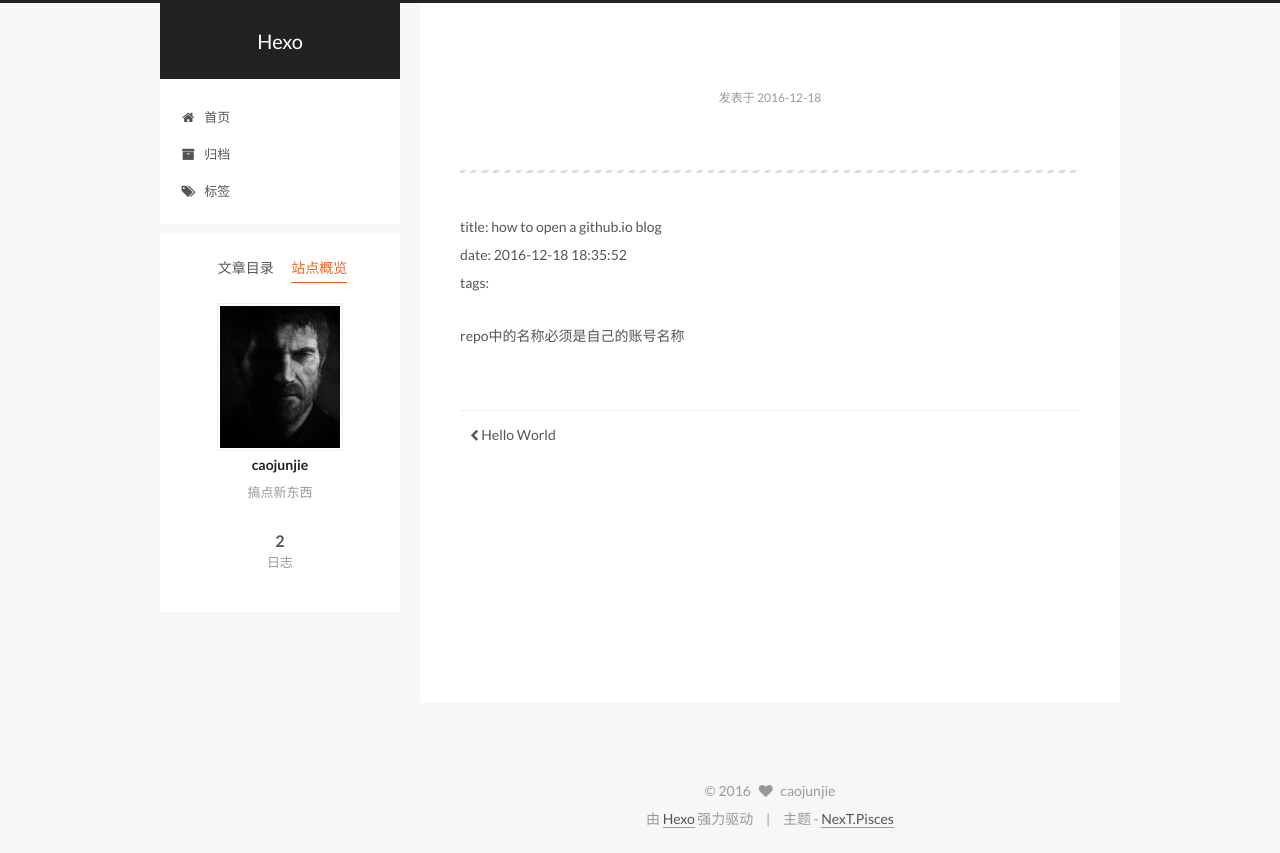
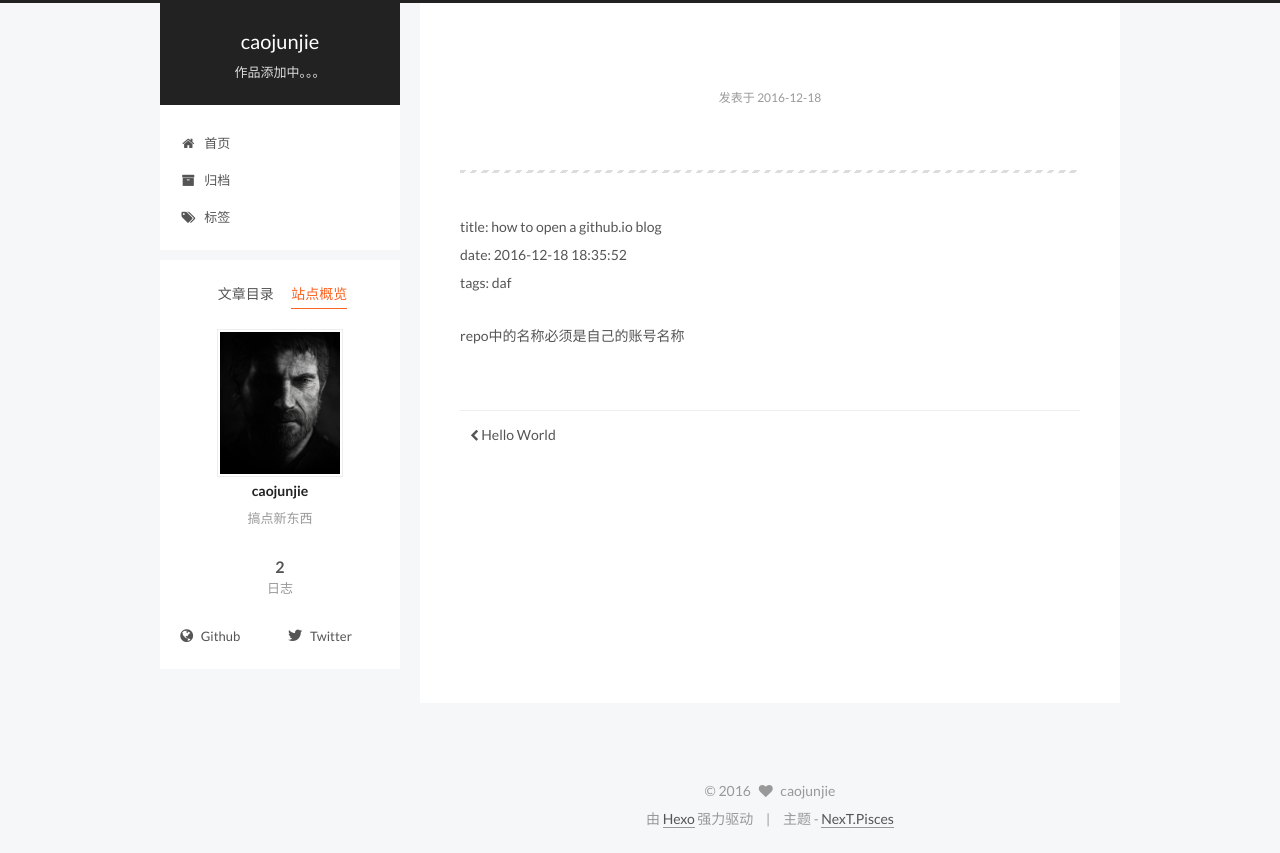
Before and after one commit to vividvictor/vividvictor.github.io, a plain HTML site: page 2016/12/18/how-to-open-a-github-io-blog/index.html in a window 1280 px wide. Both pictures are taken after a click on the item "站点概览". Drawn offline with Linux system fonts and the light colour scheme.

Commit message:
Site updated: 2016-12-18 20:41:40

```diff
--- a/2016/12/18/how-to-open-a-github-io-blog/index.html
+++ b/2016/12/18/how-to-open-a-github-io-blog/index.html
@@ -84,19 +84,19 @@
 
 
 
-<meta name="description" content="title: how to open a github.io blogdate: 2016-12-18 18:35:52tags:
-repo中的名称必须是自己的账号名称">
+<meta name="description" content="title: how to open a github.io blogdate: 2016-12-18 18:35:52tags: daf
+   repo中的名称必须是自己的账号名称">
 <meta property="og:type" content="article">
-<meta property="og:title" content="Hexo">
-<meta property="og:url" content="http://caojunjie.com/2016/12/18/how-to-open-a-github-io-blog/index.html">
-<meta property="og:site_name" content="Hexo">
-<meta property="og:description" content="title: how to open a github.io blogdate: 2016-12-18 18:35:52tags:
-repo中的名称必须是自己的账号名称">
-<meta property="og:updated_time" content="2016-12-18T11:59:03.000Z">
+<meta property="og:title" content="caojunjie">
+<meta property="og:url" content="/2016/12/18/how-to-open-a-github-io-blog/index.html">
+<meta property="og:site_name" content="caojunjie">
+<meta property="og:description" content="title: how to open a github.io blogdate: 2016-12-18 18:35:52tags: daf
+   repo中的名称必须是自己的账号名称">
+<meta property="og:updated_time" content="2016-12-18T12:36:54.000Z">
 <meta name="twitter:card" content="summary">
-<meta name="twitter:title" content="Hexo">
-<meta name="twitter:description" content="title: how to open a github.io blogdate: 2016-12-18 18:35:52tags:
-repo中的名称必须是自己的账号名称">
+<meta name="twitter:title" content="caojunjie">
+<meta name="twitter:description" content="title: how to open a github.io blogdate: 2016-12-18 18:35:52tags: daf
+   repo中的名称必须是自己的账号名称">
 
 
 
@@ -114,7 +114,7 @@ repo中的名称必须是自己的账号名称">
   };
 </script>
 
-  <title>  | Hexo </title>
+  <title>  | caojunjie </title>
 </head>
 
 <body itemscope itemtype="http://schema.org/WebPage" lang="zh-Hans">
@@ -145,11 +145,11 @@ repo中的名称必须是自己的账号名称">
   <div class="custom-logo-site-title">
     <a href="/"  class="brand" rel="start">
       <span class="logo-line-before"><i></i></span>
-      <span class="site-title">Hexo</span>
+      <span class="site-title">caojunjie</span>
       <span class="logo-line-after"><i></i></span>
     </a>
   </div>
-  <p class="site-subtitle"></p>
+  <p class="site-subtitle">作品添加中。。。</p>
 </div>
 
 <div class="site-nav-toggle">
@@ -275,8 +275,8 @@ repo中的名称必须是自己的账号名称">
 
 
         <hr>
-<p>title: how to open a github.io blog<br>date: 2016-12-18 18:35:52<br>tags:</p>
-<p>repo中的名称必须是自己的账号名称</p>
+<p>title: how to open a github.io blog<br>date: 2016-12-18 18:35:52<br>tags: daf</p>
+<p>   repo中的名称必须是自己的账号名称</p>
 
 
     </div>
@@ -389,6 +389,26 @@ repo中的名称必须是自己的账号名称">
 
 
         <div class="links-of-author motion-element">
+
+
+              <span class="links-of-author-item">
+                <a href="https://github.com/vividvictor" target="_blank" title="Github">
+
+                    <i class="fa fa-fw fa-globe"></i>
+
+                  Github
+                </a>
+              </span>
+
+              <span class="links-of-author-item">
+                <a href="https://twitter.com/vividvictor" target="_blank" title="Twitter">
+
+                    <i class="fa fa-fw fa-twitter"></i>
+
+                  Twitter
+                </a>
+              </span>
+
 
         </div>
 
--- a/css/main.css
+++ b/css/main.css
@@ -1549,7 +1549,7 @@ pre .javascript .function {
   width: 4px;
   height: 4px;
   border-radius: 50%;
-  background: #1128f9;
+  background: #ff9321;
 }
 .links-of-blogroll {
   font-size: 13px;
```
Also changed, not shown: 2016/12/18/hello-world/index.html (+25 -5 lines), archives/2016/12/index.html (+27 -7 lines), archives/2016/index.html (+27 -7 lines), archives/index.html (+27 -7 lines), index.html (+29 -9 lines).
